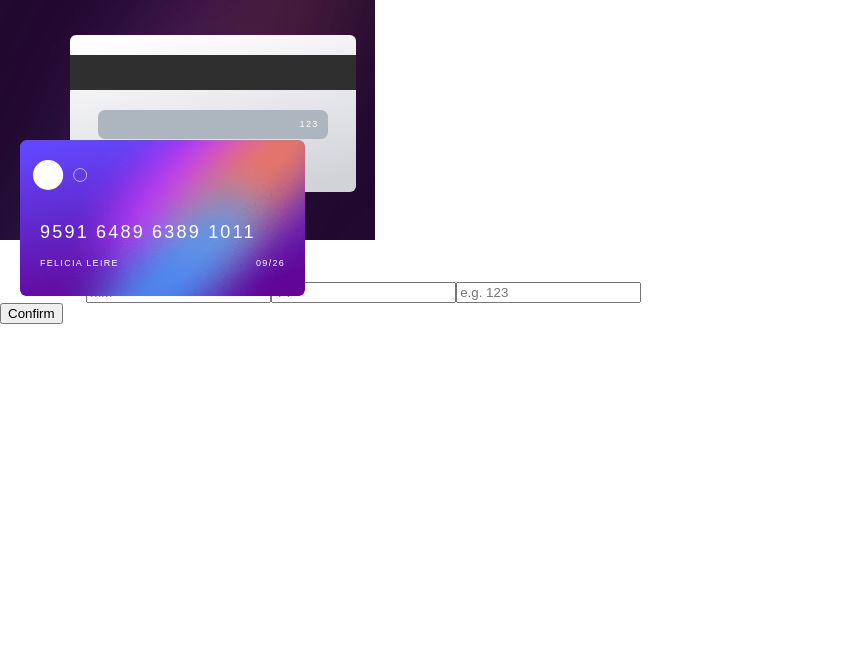
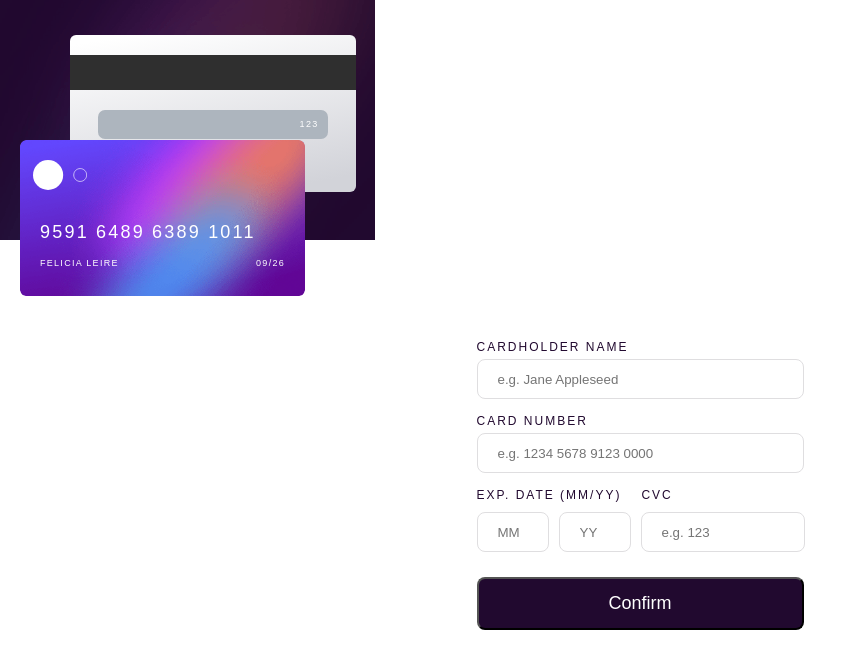
Before and after one commit to marriamdd/interactive-card-details-form, a React (Vite) app: page / in a window 1280 px wide. Shown: the top 668 px of the page, without its empty margins (0-868 px from the left). Built offline with nearby package versions, Linux system fonts and the light colour scheme.

Commit message:
style form component

```diff
--- a/src/components/FormContent.tsx
+++ b/src/components/FormContent.tsx
@@ -1,30 +1,94 @@
 import styled from "styled-components";
 export default function FormContent() {
   return (
-    <div>
-      <form>
-        <div>
+    <FormContainer>
+      <PersonalInfoContainer>
         <label htmlFor="UserName">Cardholder Name</label>
         <input id="userName" type="text" placeholder="e.g. Jane Appleseed" />
-        </div>
-        <div>
+      </PersonalInfoContainer>
+      <PersonalInfoContainer>
         <label htmlFor="CardNumber">Card Number</label>
         <input
           id="CardNumber"
           type="text"
           placeholder="e.g. 1234 5678 9123 0000"
         />
+      </PersonalInfoContainer>
+      <AdditionalPersonInfo>
+        <div className="labelDiv">
+          <label htmlFor="date">Exp. Date (MM/YY)</label>
+          <label htmlFor="cvc">CVC</label>
         </div>
-        <div>
-          <label htmlFor="date">Exp. Date (MM/YY)</label>
-          <input id="date" type="text" placeholder="MM" />
+        <div className="additionalInputDiv">
+          <input className="mm_yy" id="date" type="text" placeholder="MM" />
 
-          <input type="text" placeholder="YY" />
-          <label htmlFor="cvc"></label>
+          <input className="mm_yy" type="text" placeholder="YY" />
+
           <input id="cvc" type="text" placeholder="e.g. 123" />
         </div>
+      </AdditionalPersonInfo>
       <button type="submit">Confirm</button>
-      </form>
-    </div>
+    </FormContainer>
   );
 }
+
+const FormContainer = styled.div`
+  display: flex;
+  flex-direction: column;
+  align-items: center;
+  margin-top: 10rem;
+  gap: 1.5rem;
+  label {
+    color: var(--Deep-Violet, #21092f);
+    font-size: 1.2rem;
+    font-weight: 500;
+    letter-spacing: 0.2rem;
+    text-transform: uppercase;
+  }
+  input {
+    height: 4rem;
+    border-radius: 0.8rem;
+    border: 1px solid var(--Light-Grey, #dfdee0);
+    background: var(--White, #fff);
+    padding-left: 2rem;
+  }
+  button {
+    width: 32.7rem;
+    height: 5.3rem;
+    border-radius: 0.8rem;
+    background: var(--Deep-Violet, #21092f);
+    color: var(--White, #fff);
+    font-size: 1.8rem;
+    font-weight: 500;
+    margin-top: 1rem;
+  }
+`;
+const PersonalInfoContainer = styled.div`
+  display: flex;
+  flex-direction: column;
+  gap: 0.5rem;
+  & > input {
+    width: 32.7rem;
+  }
+`;
+const AdditionalPersonInfo = styled.div`
+  display: flex;
+  flex-direction: column;
+  gap: 1rem;
+  .labelDiv {
+    display: flex;
+    gap: 2rem;
+  }
+
+  .additionalInputDiv {
+    display: flex;
+    width: 32.7rem;
+    gap: 1rem;
+    .mm_yy {
+      width: 7.2rem;
+    }
+    #cvc {
+      width: 16.4rem;
+    }
+  }
+`;
--- a/src/globalStyles/GlobalStyles.tsx
+++ b/src/globalStyles/GlobalStyles.tsx
@@ -2,7 +2,9 @@ import { createGlobalStyle } from "styled-components";
 
 const GlobalStyles = createGlobalStyle`
 @import url('https://fonts.googleapis.com/css2?family=Space+Grotesk:wght@300..700&display=swap');
-
+  *{
+    box-sizing: border-box;
+  }
     html{
 
         font-size: 62.5%;
@@ -10,7 +12,7 @@ const GlobalStyles = createGlobalStyle`
     body{
         margin: 0;
     padding: 0;
-        box-sizing: border-box;
+
         background: var(--White, #FFF);
         font-family: "Space Grotesk", sans-serif;
         color: var(--White, #FFF);
```
Lines whose indentation alone changed are shown as unchanged.
